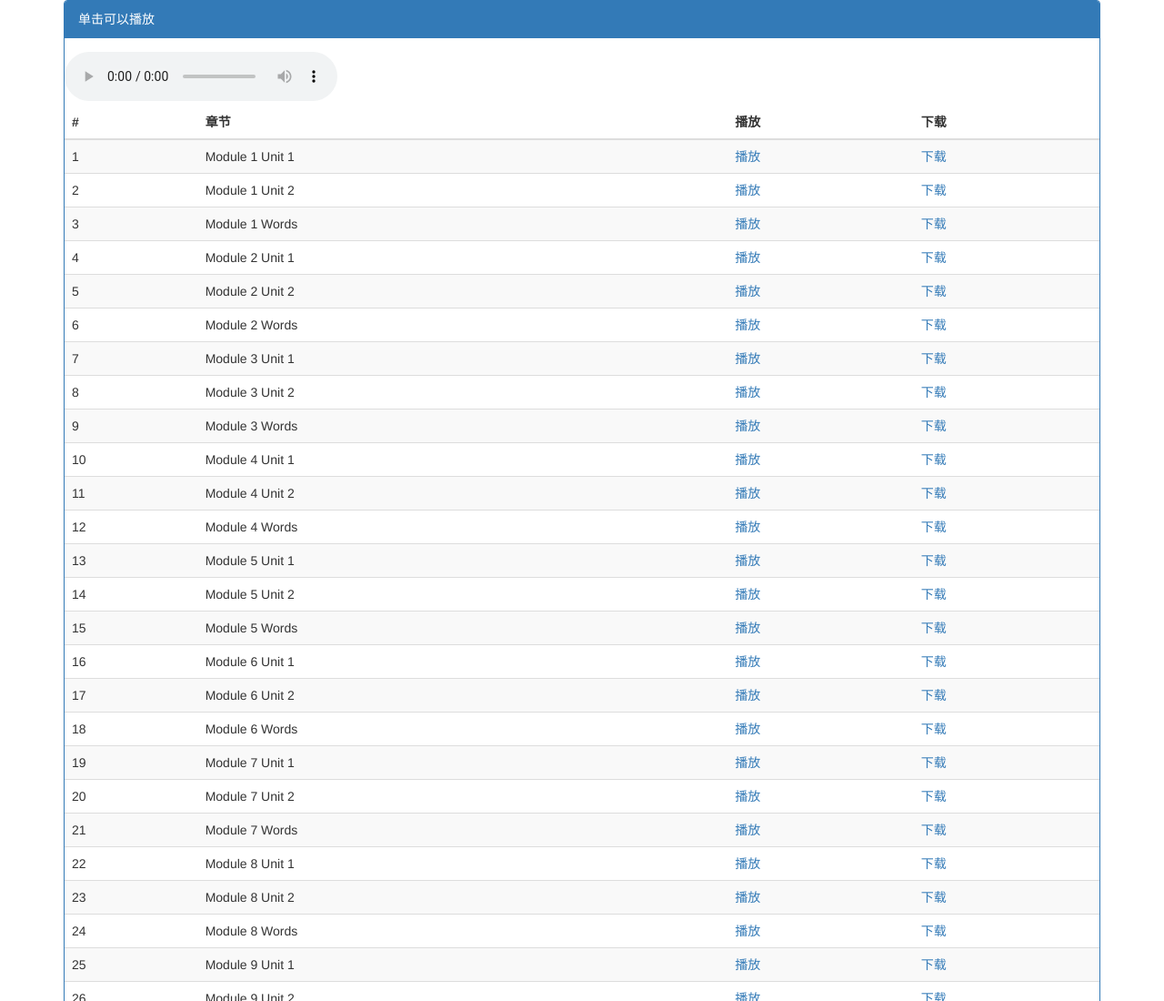
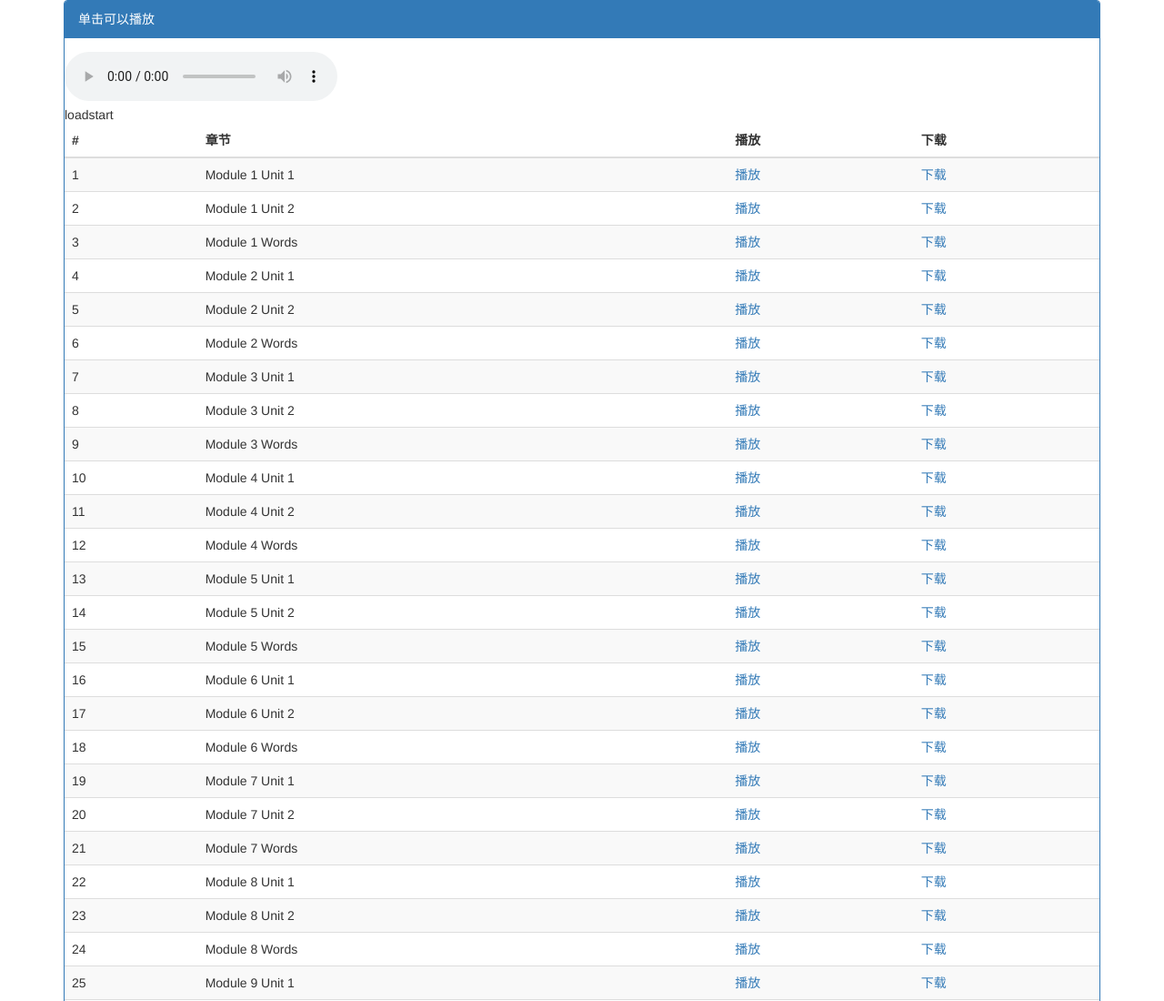
Before and after one commit to linwenjun/gift-for-children, a website: page index.html in a window 1280 px wide. Shown: the top 1100 px of the page at 91% size. Drawn offline with Linux system fonts and the light colour scheme.

Commit message:
add status tips

```diff
--- a/index.html
+++ b/index.html
@@ -17,6 +17,7 @@
       <div class="panel-heading">单击可以播放</div>
       <div class="panel-body row">
         <audio id="player" src="2012-english-mp3/m1_unit1.mp3" controls="controls" autoplay="autoplay"></audio>
+        <div id="status"></div>
         <table class="table table-striped">
           <thead>
             <tr>
--- a/main.js
+++ b/main.js
@@ -15,21 +15,42 @@ for (var i = 1; i <= 10; i++) {
 }
 
 $(function() {
-
   data.forEach(function(item, idx) {
     var tr = $('<tr/>');
     $('<td>').html(idx + 1).appendTo(tr);
     $('<td>').html(item.title).appendTo(tr);
     $('<td>').html('<a class="play" data-src="'+item.path+'">播放</a>').appendTo(tr);
     $('<td>').html('<a href="'+item.path+'">下载</a>').appendTo(tr);
-    // tr.append('<td>').html(item.title);
-    // tr.append('<td>').html('<a>');
     tr.appendTo('#media-list');
   })
 
   $('#media-list').on('click', '.play', function() {
     $('#player').attr('src', $(this).data('src'));
     $('#player').get(0).play();
-    console.log($(this).data('src'));
   })
+
+  $('#player').on('loadstart', function() {
+    $('#status').html('loadstart');
+  })
+
+  $('#player').on('progress', function() {
+    $('#status').html('progress');
+  })
+
+  $('#player').on('play', function() {
+    $('#status').html('play');
+  })
+
+  $('#player').on('playing', function() {
+    $('#status').html('playing');
+  })
+
+  $('#player').on('ended', function() {
+    $('#status').html('ended');
+  })
+
+  $('#player').on('pause', function() {
+    $('#status').html('pause');
+  })
+
 })
```
